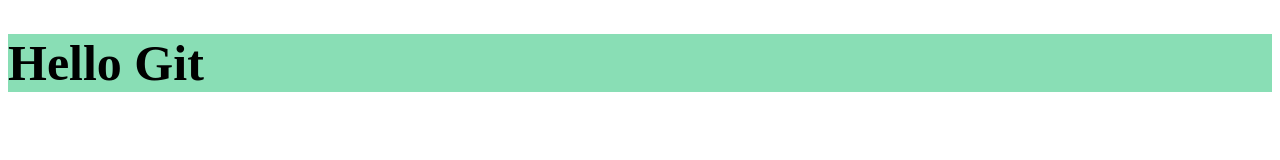
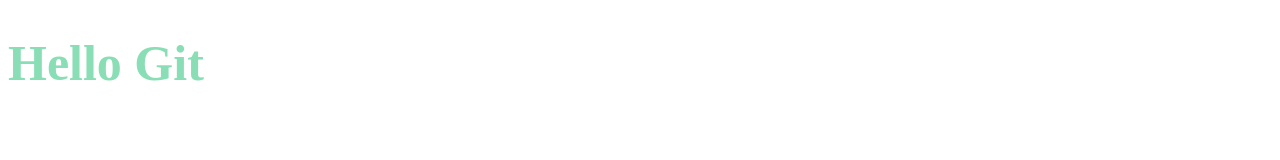
Before and after one commit to notmariah/my-first-project, a plain HTML site: page index.html in a window 1280 px wide. Drawn offline with Linux system fonts and the light colour scheme.

Commit message:
updated h1 color

```diff
--- a/style.css
+++ b/style.css
@@ -1,4 +1,4 @@
 h1 {
   font-size: 50px;
-  background-color: rgb(137, 222, 181);
+  color: rgb(137, 222, 181);
 }
```
